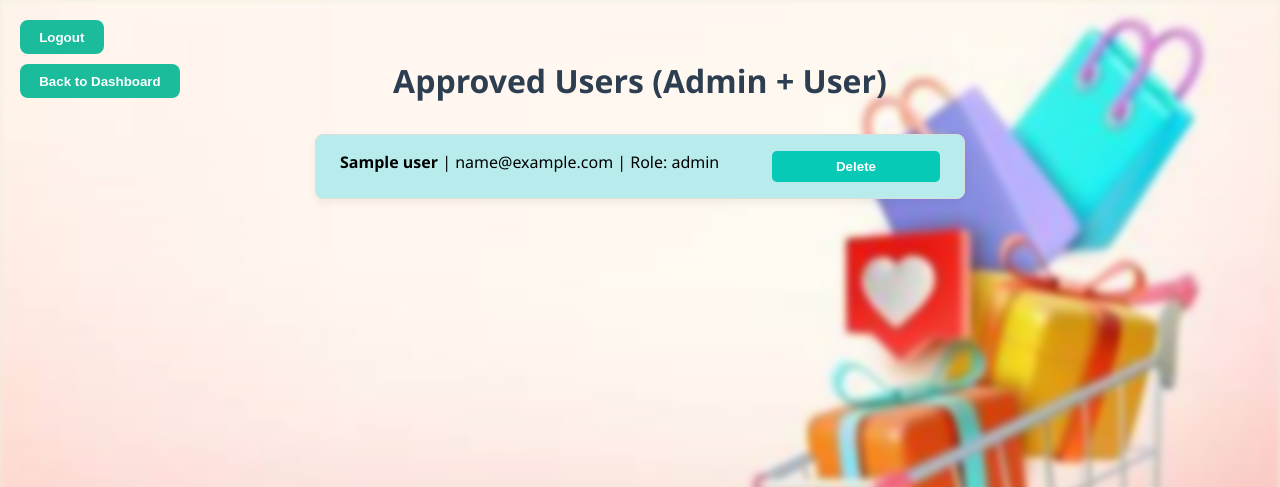
After one commit to sumona-banerjeee/rbac_project, a FastAPI app: template templates/manage_users.html in a window 1280 px wide. The commit adds this page. Shown: the top 487 px of the page. Run offline with FastAPI, Linux system fonts and the light colour scheme; the template is opened without the code that fills it: most values are stand-ins (such as "Sample title", 1, 10 or a date in 2020).

```diff
--- /dev/null
+++ b/static/manage_users.css
@@ -0,0 +1,104 @@
+/* General styles */
+body {
+  font-family: 'Segoe UI', sans-serif;
+  margin: 0;
+  padding: 2rem;
+  background: rgb(238, 238, 220);
+  color: black;
+
+}
+
+/* Blurred background image */
+body::before {
+  content: "";
+  position: fixed;
+  top: 0; left: 0; right: 0; bottom: 0;
+  background: url('/static/background/bg5.jpg') no-repeat center center/cover;
+  filter: blur(3px);
+  z-index: -1;
+}
+
+
+
+h2 {
+  text-align: center;
+  color: #2c3e50;
+  margin-bottom: 2rem;
+  font-size: 2rem;
+}
+
+/* User card container */
+.user-card {
+  background: rgb(184, 236, 236);
+  border: 1px solid #ddd;
+  border-radius: 8px;
+  padding: 1rem 1.5rem;
+  margin: 1rem auto;
+  width: 90%;
+  max-width: 600px;
+  box-shadow: 0 4px 10px rgba(0,0,0,0.06);
+  display: flex;
+  justify-content: space-between;
+  align-items: center;
+  gap: 1rem;
+}
+
+
+/* User info section */
+.user-info {
+  flex: 1;
+  margin-bottom: 0.5rem;
+  font-size: 1rem;
+}
+
+.user-info strong {
+  font-weight: bold;
+  color: black;
+}
+
+/* Delete form and button */
+form {
+  margin: 0;
+}
+
+button {
+  background:rgb(7, 202, 182);
+  color: white;
+  border: none;
+  padding: 0.5rem 4rem;
+  border-radius: 5px;
+  font-weight: bold;
+  cursor: pointer;
+  transition: background 0.3s ease;
+}
+
+button:hover {
+  background: #c0392b;
+}
+
+.button-group {
+  position: absolute;
+  top: 20px;
+  left: 20px;
+  display: flex;
+  flex-direction: column;
+  gap: 10px;
+}
+
+
+.logout-button,
+.dashboard-button {
+  background: #1abc9c;
+  color: white;
+  border: none;
+  padding: 0.6rem 1.2rem;
+  border-radius: 8px;
+  font-weight: bold;
+  cursor: pointer;
+  transition: background 0.3s ease;
+}
+
+.logout-button:hover,
+.dashboard-button:hover {
+  background: #16a085;
+}
--- /dev/null
+++ b/templates/manage_users.html
@@ -0,0 +1,34 @@
+<!DOCTYPE html>
+<html>
+<head>
+  <title>Manage Users</title>
+  <link rel="stylesheet" href="/static/manage_users.css">
+</head>
+<body>
+
+  <!-- Grouped buttons -->
+  <div class="button-group">
+    <form method="get" action="/logout">
+      <button class="logout-button" type="submit">Logout</button>
+    </form>
+
+    <form method="get" action="/superadmin/dashboard">
+      <button class="dashboard-button" type="submit">Back to Dashboard</button>
+    </form>
+  </div>
+
+  <h2>Approved Users (Admin + User)</h2>
+
+  {% for user in users %}
+    <div class="user-card">
+      <div class="user-info">
+        <strong>{{ user.name }}</strong> | {{ user.email }} | Role: {{ user.role }}
+      </div>
+      <form method="post" action="/superadmin/delete-user/{{ user.id }}">
+        <button type="submit" onclick="return confirm('Are you sure to delete?')">Delete</button>
+      </form>
+    </div>
+  {% endfor %}
+
+</body>
+</html>
```
Also changed, not shown: models.py (+31 -9 lines), routes/superadmin.py (+77 -1 lines), static/analytics_dashboard.css (added, +42 -0 lines), static/superadmin.css (+26 -2 lines), templates/analytics_dashboard.html (added, +110 -0 lines), templates/superadmin_dashboard.html (+20 -12 lines).
